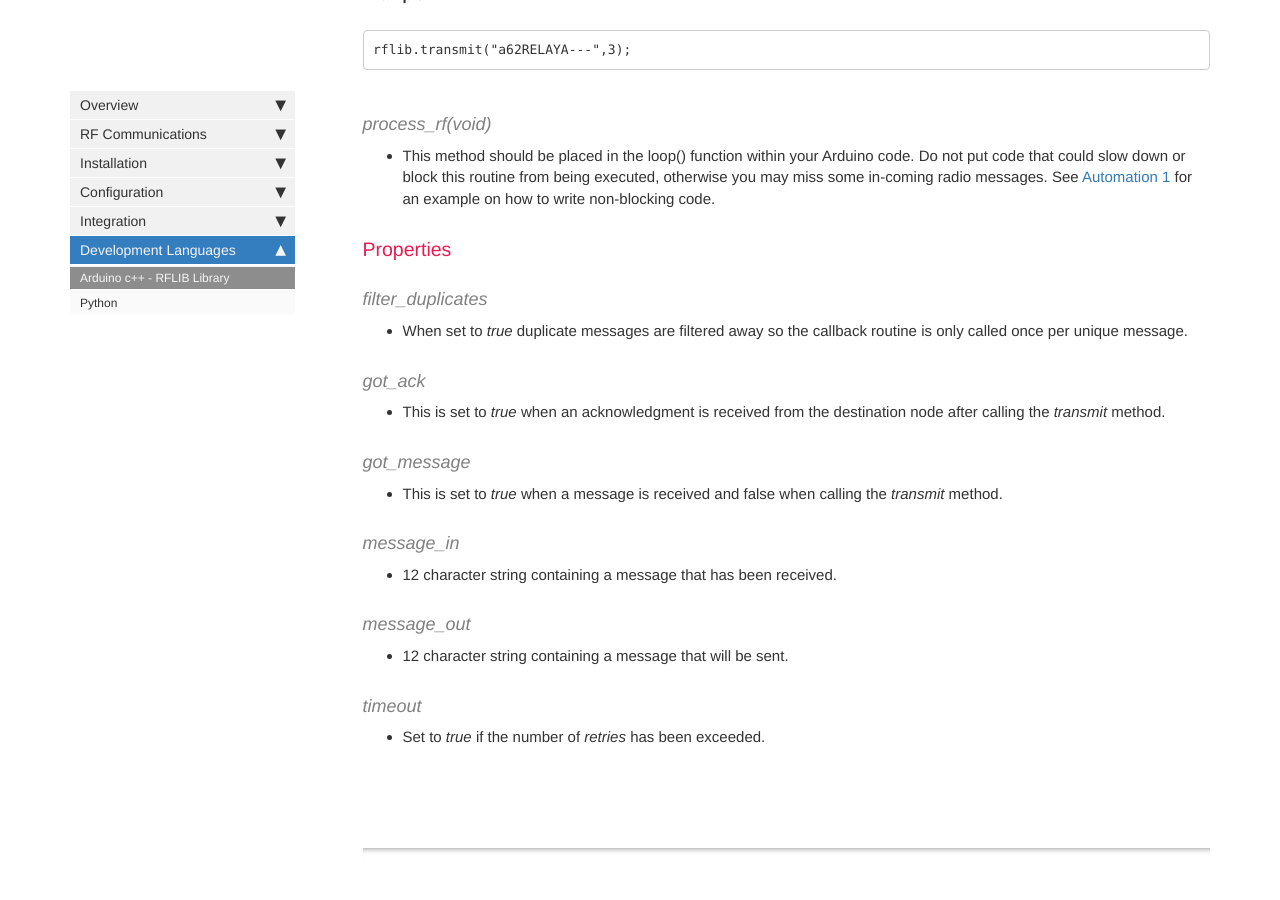
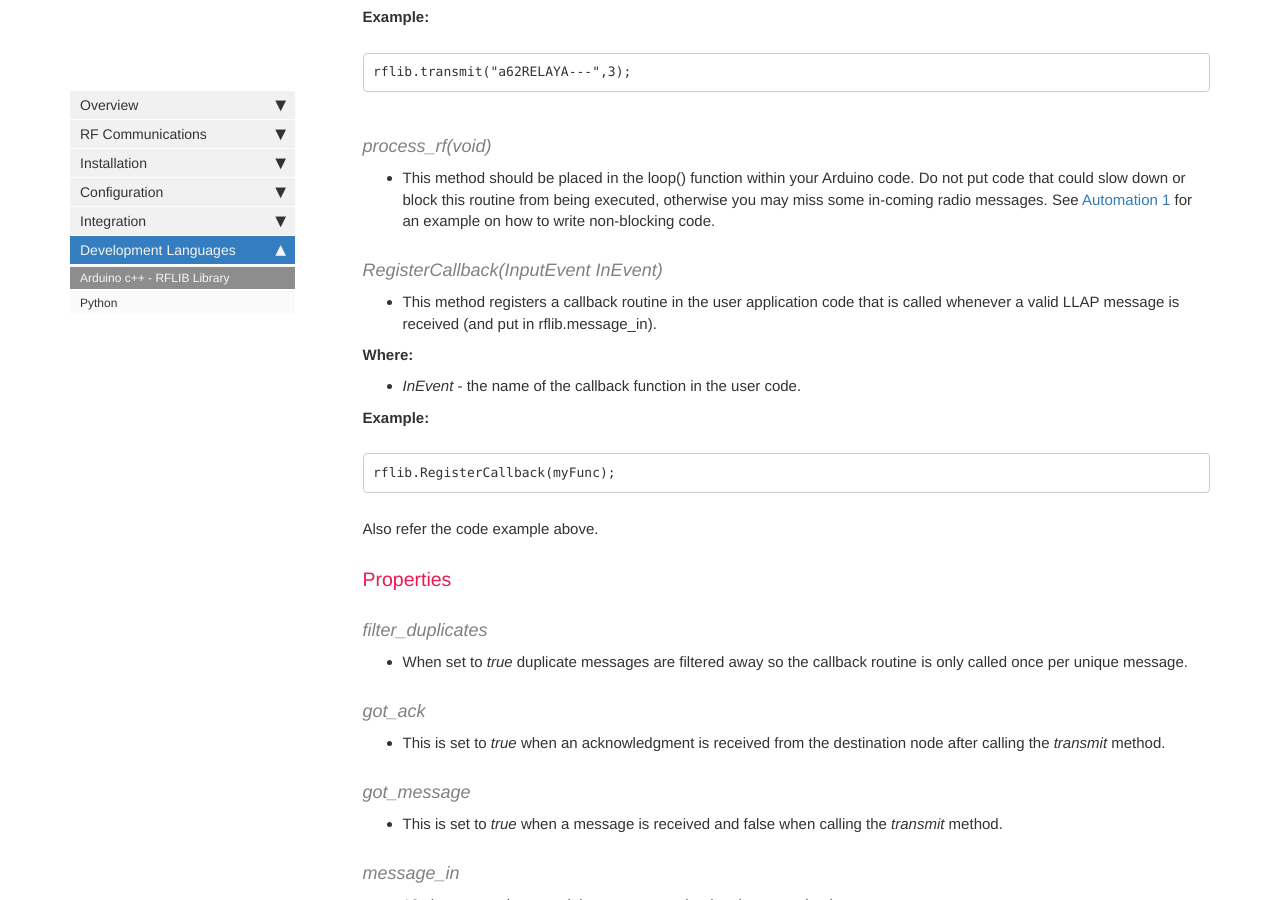
Before and after one commit to JemRF/RF-Documentation, a Jekyll site: the page built from pages/mydoc/rflib.md, in a window 1280 px wide and 900 px high, scrolled down 2281 px. Built offline with Jekyll 4.4.1, drawn with Linux system fonts in a browser that asks for light colours; comment, search, counter and statistics services are not loaded; some of the changed text lies outside the part shown.

Commit message:
Documentation update

````diff
--- a/pages/mydoc/rflib.md
+++ b/pages/mydoc/rflib.md
@@ -87,6 +87,20 @@ rflib.transmit("a62RELAYA---",3);
 
  - This method should be placed in the loop() function within your Arduino code. Do not put code that could slow down or block this routine from being executed, otherwise you may miss some in-coming radio messages. See [Automation 1](automation1.html) for an example on how to write non-blocking code.
 
+#### RegisterCallback(InputEvent InEvent)
+
+ - This method registers a callback routine in the user application code that is called whenever a valid LLAP message is received (and put in rflib.message_in).
+
+**Where:**
+ - *InEvent* - the name of the callback function in the user code.
+
+**Example:**
+```
+rflib.RegisterCallback(myFunc);
+```
+
+Also refer the code example above.
+
 ### Properties
 
 #### *filter_duplicates*
````
